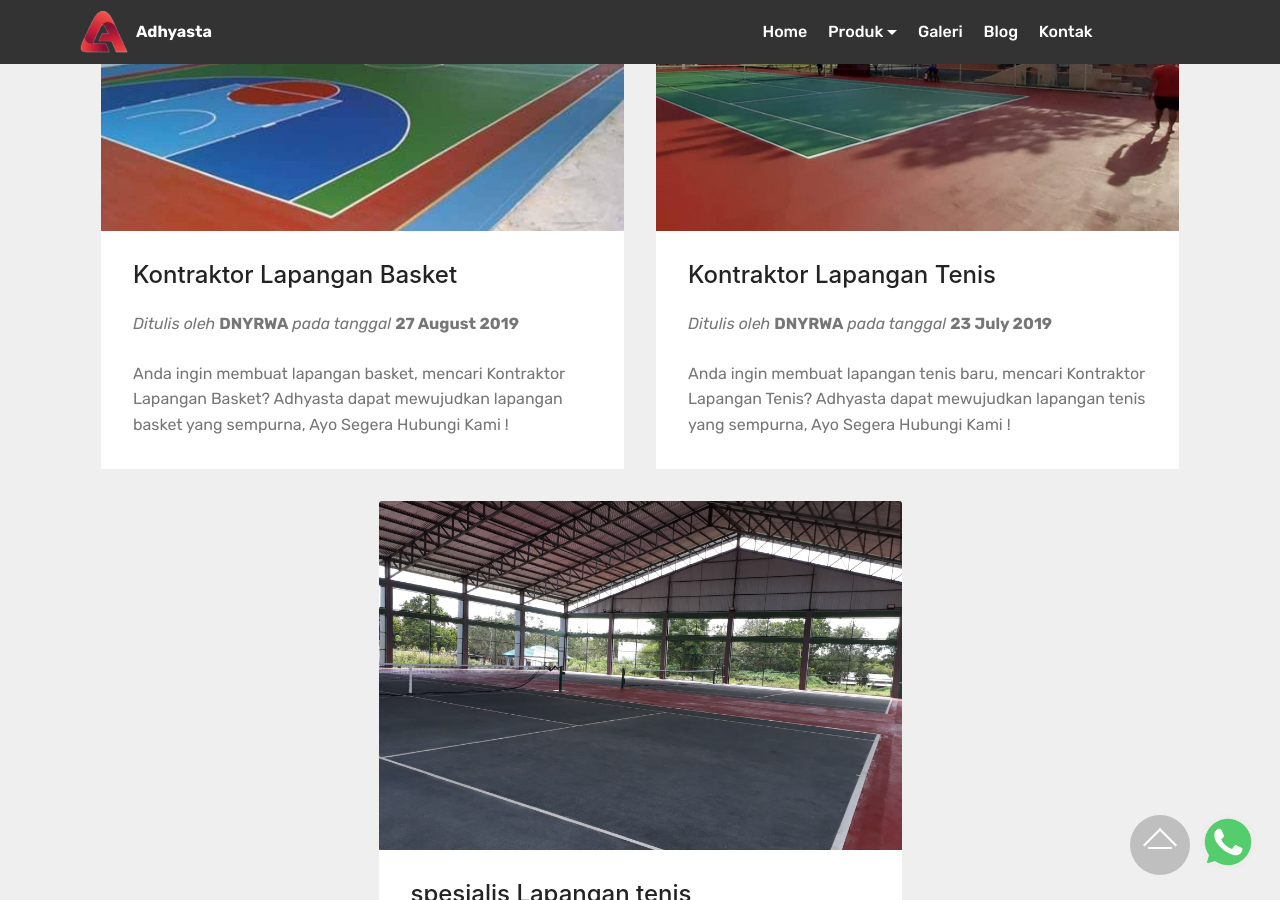
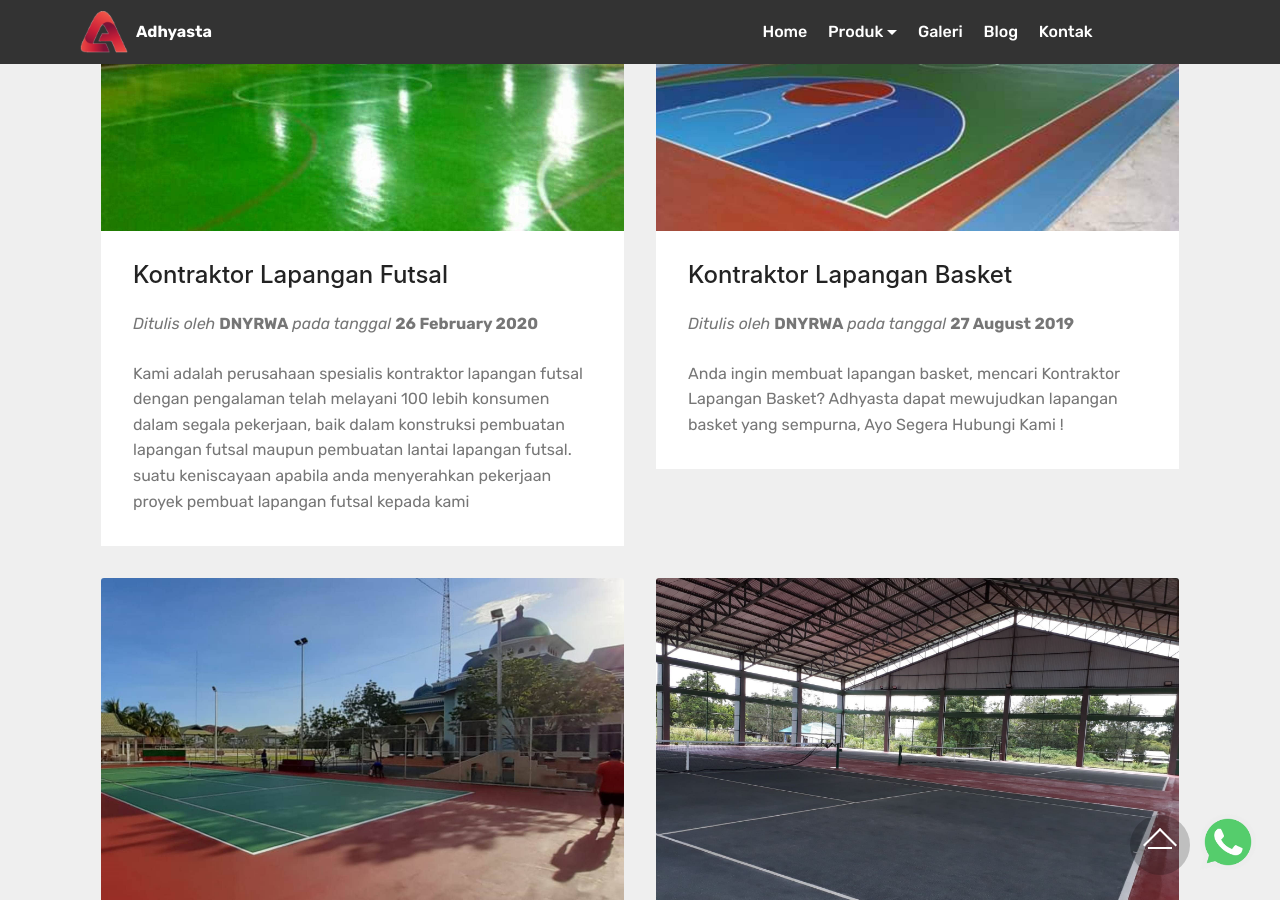
Before and after one commit to projectadhysta/projectadhysta.github.io, a Jekyll site: the page built from blog.html, in a window 1280 px wide and 900 px high, scrolled down 632 px. Built offline with Jekyll 4.4.1, drawn with Linux system fonts in a browser that asks for light colours.

Commit message:
Add files via upload

```diff
--- /dev/null
+++ b/_posts/2020-02-26-kontraktor-lapangan-futsal.md
@@ -0,0 +1,199 @@
+---
+layout: post
+title: Kontraktor Lapangan Futsal
+images: /assets/images/3-lapangan-futsal-2.jpg
+images-alt: Kontraktor Lapangan Futsal
+penulis: DNYRWA
+photos: /assets/images/3-lapangan-futsal-2.jpg
+deskripsi: Kami adalah perusahaan spesialis kontraktor lapangan futsal dengan pengalaman telah melayani 100 lebih konsumen dalam segala pekerjaan, baik dalam konstruksi pembuatan lapangan futsal maupun pembuatan lantai lapangan futsal. suatu keniscayaan apabila anda menyerahkan pekerjaan proyek pembuat lapangan futsal kepada kami
+---
+<section class="features11 cid-rravbvzsVT" id="features11-5">
+    <div class="container">
+        <div class="col-md-12">
+            <div class="media-container-row">
+                <div class=" align-left aside-content">
+                    <h2 class="mbr-title pt-2 mbr-fonts-style display-2"><a href="/produk/spesialis-lapangan-futsal/">Kontraktor Pembuatan Lapangan Futsal</a>?</h2>
+                    <div class="mbr-section-text">
+                        <p class="mbr-text mb-5 pt-3 mbr-light mbr-fonts-style display-5">
+                            Kami adalah perusahaan spesialis pembuatan lapangan futsal dengan pengalaman telah melayani 100 lebih konsumen dalam segala pekerjaan. Baik dalam konstruksi pembuatan lapangan futsal maupun pembuatan lantai lapangan futsal. <a href="/"><a href="/">Adhyasta</a> kontraktor lapangan futsal</a> adalah sebuah perusahaan spesialis pembuatan lapangan futsal. Sebagai perusahaan kontraktor lapangan futsal, sudah selayaknya anda percaya terhadap kami. Karena kami telah melayani 100 lebih konsumen dalam hal pekerjaan baik di dalam konstruksi, pembuatan lantai lapangan futsal, serta yang pasti jaring keliling lapangan futsal. Oleh karena itu suatu keniscayaan apabila anda percaya kepada kami dan menyerahkan pekerjaan proyek pembuatan lapangan futsal kepada adhyastha kontraktor lapangan futsal.
+                        </p>
+                    </div>
+                    <div class="mbr-figure m-auto" style="width: 50%;">
+                    <img src="/assets/images/3-lapangan-futsal.jpg" alt="adhyasta kontraktor lapangan futsal" title="adhyasta kontraktor lapangan futsal">
+                </div>
+                    <h2 class="mbr-title pt-2 mbr-fonts-style display-2">
+                        Mengapa harus memilih <a href="/">Adhyasta</a> kontraktor lapangan futsal
+                    </h2>
+                    <div class="mbr-section-text">
+                        <p class="mbr-text mb-5 pt-3 mbr-light mbr-fonts-style display-5">
+                            berbagai instansi baik di pemerintahan maupun di swasta khususnya di perusahaan-perusahaan besar di seluruh Indonesia. mereka telah mempercayakan pembuatan lapangan futsal Nya kepada kami, dan yang pasti pekerjaan itu telah sukses serta mendapatkan hasil yang maksimal. oleh karena itu alasan mengapa anda harus memilih kami adhyastha kontraktor lapangan futsal adalah:</p>
+                        <ol class="mbr-text mb-5 pt-3 mbr-light mbr-fonts-style display-5">
+                            <li>kami adalah mitra untuk menggapai rencana rencana dan mimpi-mimpi anda untuk berbisnis dalam bidang lapangan futsal</li>
+                            <li>kami memiliki tim dengan kemampuan export atau tenaga ahli yang sudah tentu berpengalaman dalam hal jasa kontraktor pembuatan lapangan futsal</li>
+                            <li>kami menggunakan bahan baku yang bersertifikat baik import maupun lokal yang semuanya sesuai standar untuk dipakai dalam konstruksi lapangan futsal</li>
+                            <li>tidak hanya selesai dalam hal pembuatan lapangan futsal tetapi kami juga menawarkan hal-hal yang detail rapi serta pembuatan lapangan futsal yang kreatif</li>
+                            <li>dengan kreativitas yang tinggi dan export otomatis kami memberikan desain inovatif up to date dan terbaru</li>
+                        </ol>
+                        <p class="mbr-text mb-5 pt-3 mbr-light mbr-fonts-style display-5">
+                            untuk itu kiranya Anda mencari kontraktor lapangan futsal di Indonesia sudah tepat Anda mengunjungi website ini dan segera hubungi kami untuk mendiskusikan seluruh keinginan anda dalam hal pembuatan lapangan futsal. Anda tidak akan hanya dapat mendapatkan hasil yang memuaskan keinginan anda tetapi pasti anda mendapatkan pelayanan yang ramah dan menyenangkan. klik tombol WhatsApp di sebelah kanan bawah layar anda segera konsultasikan mengenai bisnis lapangan futsal anda.
+                        </p>
+                    </div>
+                    <h2 class="mbr-title pt-2 mbr-fonts-style display-2">Memilih jasa kontraktor lapangan futsal</h2>
+                    <div class="mbr-section-text">
+                        <p class="mbr-text mb-5 pt-3 mbr-light mbr-fonts-style display-5">
+                            Apabila anda menginginkan untuk mempunyai sebuah usaha dalam hal lapangan futsal. sudah barang tentu anda akan mencari kontraktor lapangan futsal, karena Anda membutuhkan jasa dalam pembuatan lapangan yang itu. lapangan futsal akan bernilai lebih dari lapangan futsal lapangan futsal lainnya apabila lapangan futsal yang Anda punyai memiliki fasilitas sebagai berikut. memiliki fasilitas yang lengkap, aman, kreatif dan menarik sudah pasti usaha lapangan futsal yang anda miliki akan sangat laris dan digemari oleh para pencinta olahraga futsal. Dalam mewujudkan hal itu tentunya Anda harus jeli dalam memilih kontraktor lapangan futsal. sebelum memilih kontraktor lapangan futsal tentu anda harus melihat profil bisnisnya dahulu. portofolio apa saja yang sudah dikerjakan atau sedang dikerjakan. selain hal yang disebut tadi ada baiknya apabila dalam memilih kontraktor lapangan futsal anda menanyakan dahulu pengalaman-pengalaman atau lembaga-lembaga yang telah dilayani oleh kontraktor lapangan tersebut. dalam hal ini anda sekarang sudah berada di tempat yang tepat.</p>
+                    </div>
+                    <h2 class="mbr-title pt-2 mbr-fonts-style display-2">Kenapa harus memilih <a href="/">Adhyasta</a> kontraktor lapangan futsal</h2>
+                    <div class="mbr-section-text">
+                        <p class="mbr-text mb-5 pt-3 mbr-light mbr-fonts-style display-5">
+                            <a href="/">Adhyasta</a> kontraktor lapangan futsal memiliki spesifikasi atau ciri-ciri yang dibutuhkan dalam hal seperti yang tertera di atas tadi. apabila anda telah tepat dengan memilih <a href="/">Adhyasta</a> kontraktor lapangan futsal maka tidak mungkin anda akan kecewa dengan hasil dari pembuatan lapangan futsal. karena kesalahan yang mengakibatkan ketidaknyamanan atau ketidakpuasan sudah dihapus atau diminimalisir. karena kesalahan dalam membuat konstruksi lapangan futsal akan berpengaruh terhadap hasil dan tentu juga akan berpengaruh terhadap waktu dan biaya yang diperlukan. misalnya apabila terjadi kesalahan dan Anda tidak puas sudah tentu anda akan meminta kontraktor lapangan futsal untuk memperbaiki kesalahan tersebut. dan pasti akan menghabiskan banyak waktu dari yang telah direncanakan. dan yang paling signifikan dalam memperbaiki kesalahan tersebut anda akan membutuhkan biaya yang menjadi tambahan yang bisa jadi tidak sedikit jumlahnya.
+                        </p>
+                    </div>
+                    <h2 class="mbr-title pt-2 mbr-fonts-style display-2">Inilah ukuran lapangan futsal standar nasional dan internasional</h2>
+                    <div class="mbr-section-text">
+                        <p class="mbr-text mb-5 pt-3 mbr-light mbr-fonts-style display-5">
+                            Futsal adalah permainan sepak bola yang dimainkan oleh masing-masing dua tim, tim-tim tersebut beranggotakan 5 orang pemain yang tujuannya mirip seperti permainan sepak bola yaitu memasukkan bola ke gawang lawan, dengan memanipulasi atau mengontrol bola menggunakan kaki. Dan tentu saja lapangannya mempunyai atau ukuran tersendiri. Disini kita akan membahas atau menjelaskan mengenai atau tentang ukuran lapangan futsal.
+                        </p>
+                    </div>
+                    <h2 class="mbr-title pt-2 mbr-fonts-style display-2">Sejarah Olahraga Futsal</h2>
+                    <div class="mbr-section-text">
+                        <p class="mbr-text mb-5 pt-3 mbr-light mbr-fonts-style display-5">
+                            Selain beberapa atau 5 pemain utama masing-masing regu juga diperbolehkan mempunyai beberapa pemain cadangan. Berbeda dengan permainan sepak bola di luar lapangan permainan futsal bisa dilakukan di dalam ruangan dengan dibatasi oleh garis dan juga net. Permainan futsal berasal dari luar negeri atau internasional.  Futsal sendiri berasal dari bahasa Spanyol atau bahasa Portugis yang berasal dari kata Futbol dan Sala. Permainan ini mulai dipopulerkan di Uruguay pada tahun 1930 tepatnya di bagian Montevideo. Oleh orang yang bernama juan Carlos Ceriani. Karena keunikannya permainan olahraga futsal Ini akhirnya mendapatkan perhatian buruh Benua Amerika khususnya Amerika Selatan yang tentu kita sangat tahu prestasi sepak bolanya terutama negara Brazil tidak dapat pandang sebelah mata. Karena sudah menjadi permainan yang memiliki standar internasional dengan olahraga futsal ini orang mendapat naungan dari Federation nationale De football Association.
+                        </p>
+                    </div>
+                    <h2 class="mbr-title pt-2 mbr-fonts-style display-2">Awal mula pertandingan Futsal</h2>
+                    <div class="mbr-section-text">
+                        <p class="mbr-text mb-5 pt-3 mbr-light mbr-fonts-style display-5">
+                            Pertandingan futsal pertama kali secara internasional diadakan pada tahun 1965. Dan Paraguay menjadi negara Amerika Selatan pertama juara olahraga tersebut. Dan tentu saja pada akhirnya negara Brazil adalah negara yang sering menjuarai kejuaraan futsal internasional yang bintangnya adalah Falcao.
+                        </p>
+                    </div>
+                    <h2 class="mbr-title pt-2 mbr-fonts-style display-2">Olahraga Futsal di Indonesia</h2>
+                    <div class="mbr-section-text">
+                        <p class="mbr-text mb-5 pt-3 mbr-light mbr-fonts-style display-5">
+                            Di atas adalah kilasan tentang olahraga futsal berikut ini adalah tentang lapangan futsal. Di Indonesia paraga futsal merupakan olahraga yang sangat populer untuk anak muda. Seperti yang kita ketahui kita akan sering menjumpai kejuaraan-kejuaraan futsal di daerah Anda. Mulai dari antar kampung sekolah makan antar universitas di seluruh wilayah Indonesia. Kepopuleran olahraga futsal tentu juga diimbangi dengan semakin berkembangnya usaha atau bisnis persewaan lapangan futsal. Untuk Anda yang menyukai olahraga ini tentu anda tidak akan sulit menemukan gedung olahraga lapangan futsal di kota Anda. Dan tentu akan ada pertanyaan dalam hati anda, sebenarnya Berapa ukuran standar lapangan futsal itu, kali ini kita akan menyajikan untuk Anda standar menurut FIFA dan AMF.
+                        </p>
+                    </div>
+                    <img src="/assets/images/kontraktor-lapangan-futsal.webp" alt="adhyasta kontraktor lapangan futsal" title="adhyasta kontraktor lapangan futsal">
+                    <h2 class="mbr-title pt-2 mbr-fonts-style display-2">Ukuran Standar Internasional Lapangan Futsal :</h2>
+                    <div class="mbr-section-text">
+                        <p class="mbr-text mb-5 pt-3 mbr-light mbr-fonts-style display-5">
+                            Lebar Standar Internasional Lapangan Futsal : 15 - 25 meter
+                            Panjang Standar Internasional Lapangan Futsal : 25 - 43 meter
+                        </p>
+                    </div>
+                    <h2 class="mbr-title pt-2 mbr-fonts-style display-2">Garis batas Standar Internasional Lapangan Futsal :</h2>
+                    <div class="mbr-section-text">
+                        <p class="mbr-text mb-5 pt-3 mbr-light mbr-fonts-style display-5">
+                            Garis selebar 8 cm, yaitu garis sentuh di sisi, garis gawang di ujung-ujung, dan garis melintang tengah lapangan.
+                            Garis 3 meter lingkaran tengah.
+                        </p>
+                    </div>
+                    <h2 class="mbr-title pt-2 mbr-fonts-style display-2">Ukuran Standar Internasional Daerah Penalti :</h2>
+                    <div class="mbr-section-text">
+                        <p class="mbr-text mb-5 pt-3 mbr-light mbr-fonts-style display-5">
+                            Titik penalti 6 meter dari titik tengah garis gawang
+                            Titik penalti kedua 10 meter dari titik tengah garis gawang
+                            Busur berukuran 6 meter dari masing-masing tiang gawang
+                        </p>
+                    </div>
+                    <h2 class="mbr-title pt-2 mbr-fonts-style display-2">Zona pergantian Pada Permainan Futsal :</h2>
+                    <div class="mbr-section-text">
+                        <p class="mbr-text mb-5 pt-3 mbr-light mbr-fonts-style display-5">
+                            Daerah 5 meter (5 meter dari garis tengah lapangan) pada sisi tribun dari pelemparan.
+                        </p>
+                    </div>
+                    <h2 class="mbr-title pt-2 mbr-fonts-style display-2">Ukuran Standar Internasional Gawang Futsal :</h2>
+                    <div class="mbr-section-text">
+                        <p class="mbr-text mb-5 pt-3 mbr-light mbr-fonts-style display-5">
+                            Lebar Standar Internasional Gawang Futsal 3 meter
+                            Tinggi Standar Internasional Gawang Futsal 2 meter
+                            Demikian adalah artikel tentang ukuran lapangan futsal yang sesuai dengan standar. Jika anda ingin membangun lapangan futsal, saat ini anda berada di dalam web yang tepat klik tombol WhatsApp di pojok kanan bawah web ini. Utarakan keinginan Anda dan dapatkan advice-advice dari tim kami untuk mengembangkan dan mewujudkan keinginan dalam produksi pembuatan lapangan futsal.
+                        </p>
+                    </div>
+                    <img src="/assets/images/kontraktor-lapangan-futsal-2.webp" alt="adhyasta kontraktor lapangan futsal" title="adhyasta kontraktor lapangan futsal">
+                    <h2 class="mbr-title pt-2 mbr-fonts-style display-2">Anda memerlukan kontraktor lapangan futsal?</h2>
+                    <div class="mbr-section-text">
+                        <p class="mbr-text mb-5 pt-3 mbr-light mbr-fonts-style display-5">
+                            Anda berada ditempat yang tepat. Apabila anda menginginkan membangun lapangan futsal. Kami datang untuk memberikan hasil lapangan terbaik untuk anda kami memberikan perlengkapan futsal dengan harga terbaik.
+                        </p>
+                    </div>
+                    <div class="mbr-section-text">
+                        <p class="mbr-text mb-5 pt-3 mbr-light mbr-fonts-style display-5">
+                            Jika Anda mencari perusahaan pelapisan lapangan tenis di Indonesia untuk memperbaiki lapangan olahraga Anda, <a href="/">Adhyasta Kontraktor</a> adalah nama yang dapat Anda andalkan untuk layanan premium untuk membuat lapangan tenis Anda tampak seperti baru. Untuk informasi lebih lanjut tentang layanan pembuatan lapangan olahraga dan pelapisan ulang kami atau untuk menjadwalkan konsultasi untuk lapangan tenis Anda, hubungi kami hari ini di <a class="btn btn-primary display-4" href="tel:+6281335602222">Telepon 0813-3560-2222</a> <a class="btn btn-primary display-4" href="https://api.whatsapp.com/send?text=Hallo%20Adhyasta.com%20(Nama)%20(Alamat)%20&amp;phone=6281335602222">Whatsapp 0813-3560-2222</a>.
+                        </p>
+                    </div>
+                    <div class="mbr-section-text">
+                        <p class="mbr-text mb-5 pt-3 mbr-light mbr-fonts-style display-5">
+                            Apakah Anda mencari konstruksi lapangan olahraga terbaik? Tim <a href="/">Adhyasta Kontraktor</a> memiliki pengalaman puluhan tahun dalam melayani pelanggan di seluruh Indonesia. Apakah Anda menginginkan lapangan multi guna untuk halaman belakang Anda, atau Anda menginginkan sistem lapangan untuk fasilitas atletik Anda atau klub olahraga pribadi, kami dapat memberi Anda lapangan berkualitas tinggi dan tahan lama untuk dinikmati selama bertahun-tahun yang akan datang.
+                        </p>
+                    </div>
+                    <h2 class="mbr-title pt-2 mbr-fonts-style display-2">
+                        Membangun Lapangan Olah Raga ideal
+                    </h2>
+                    <div class="mbr-section-text">
+                        <p class="mbr-text mb-5 pt-3 mbr-light mbr-fonts-style display-5">
+                            Ketika datang untuk membangun lapangan olahraga multi-fungsional, ada beberapa faktor yang perlu diingat. Pertama, Anda harus mempertimbangkan kecepatan permainan olahraga yang Anda inginkan di lapangan. misalnya, olahraga bulu tangkis seperti tenis dimainkan dengan cara yang sama dan dapat dimainkan dengan kecepatan yang sama, sehingga cukup mudah untuk membuat lapangan yang ideal untuk keduanya. Namun, kami dapat mengakomodasi berbagai olahraga termasuk bola basket, bola voli, dan banyak lagi.
+                        </p>
+                    </div>
+                </div>
+            </div>
+<section class="features15 cid-rr5Cowf967" id="features15-e">
+    <div class="container">
+        <h2 class="mbr-section-title pb-3 align-center mbr-fonts-style display-2">
+            Berikut Lapangan Tenis Kami
+        </h2>
+        <h3 class="mbr-section-subtitle display-5 align-center mbr-fonts-style">
+            Dengan kualitas dan sentuhan profesional, kami yakin anda akan mendapatkan kepuasan layanan kami.
+        </h3>
+        <div class="media-container-row container pt-5 mt-2">
+            <div class="col-12 col-md-6 mb-4 col-lg-4">
+                <div class="card flip-card p-5 align-center">
+                    <div class="card-front card_cont">
+                        <img src="/assets/images/8-lapangan-tenis-2.jpg" alt="adhyasta">
+                    </div>
+                    <div class="card_back card_cont">
+                        <h4 class="card-title display-5 py-2 mbr-fonts-style">
+                            <a href="/produk/spesialis-lapangan-tenis/">Kontraktor Lapangan Tenis</a> Surabaya
+                        </h4>
+                        <p class="mbr-text mbr-fonts-style display-7">
+                            <a class="btn btn-primary display-4" href="tel:+6281335602222">Telepon 0813-3560-2222</a>
+                            <a class="btn btn-primary display-4" href="https://api.whatsapp.com/send?text=Hallo%20Adhyasta.com%20(Nama)%20(Alamat)%20&amp;phone=6281335602222">Whatsapp 0813-3560-2222</a>
+                        </p>
+                    </div>
+                </div>
+            </div>
+            <div class="col-12 col-md-6 mb-4 col-lg-4">
+                <div class="card flip-card p-5 align-center">
+                    <div class="card-front card_cont">
+                        <img src="/assets/images/8-lapangan-tenis-3.jpg" alt="adhyasta">
+                    </div>
+                    <div class="card_back card_cont">
+                        <h4 class="card-title py-2 mbr-fonts-style display-5">
+                            <a href="/produk/spesialis-lapangan-tenis/">Kontraktor Lapangan Tenis</a> Jakarta
+                        </h4>
+                        <p class="mbr-text mbr-fonts-style display-7">
+                            <a class="btn btn-primary display-4" href="tel:+6281335602222">Telepon 0813-3560-2222</a>
+                            <a class="btn btn-primary display-4" href="https://api.whatsapp.com/send?text=Hallo%20Adhyasta.com%20(Nama)%20(Alamat)%20&amp;phone=6281335602222">Whatsapp 0813-3560-2222</a>
+                        </p>
+                    </div>
+                </div>
+            </div>
+            <div class="col-12 col-md-6 mb-4 col-lg-4">
+                <div class="card flip-card p-5 align-center">
+                    <div class="card-front card_cont">
+                        <img src="/assets/images/8-lapangan-tenis-4.jpg" alt="adhyasta">
+                    </div>
+                    <div class="card_back card_cont">
+                        <h4 class="card-title py-2 mbr-fonts-style display-5">
+                            <a href="/produk/spesialis-lapangan-tenis/">Kontraktor Lapangan Tenis</a> Bandung
+                        </h4>
+                        <p class="mbr-text mbr-fonts-style display-7">
+                            <a class="btn btn-primary display-4" href="tel:+6281335602222">Telepon 0813-3560-2222</a>
+                            <a class="btn btn-primary display-4" href="https://api.whatsapp.com/send?text=Hallo%20Adhyasta.com%20(Nama)%20(Alamat)%20&amp;phone=6281335602222">Whatsapp 0813-3560-2222</a>
+                        </p>
+                    </div>
+                </div>
+            </div>
+        </div>
+    </div>
+</section>
```
Also changed, not shown: _posts/2019-07-23-kontraktor-lapangan-tenis.md (+7 -7 lines), _posts/2019-08-27-kontraktor-lapangan-basket.md (+5 -5 lines).
